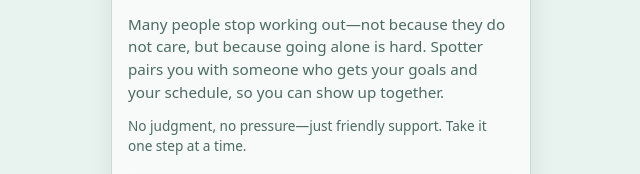
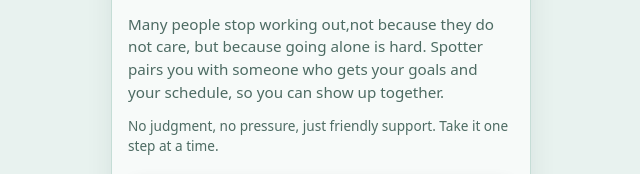
Before and after one commit to Brandon-Lawson1121/spotter-app, a plain HTML site: page index.html in a window 1280 px wide. Shown: the part 229-403 px from the top of the page, 319-959 px from the left. Drawn offline with Linux system fonts and the light colour scheme.

Commit message:
Update 2

```diff
--- a/index.html
+++ b/index.html
@@ -29,11 +29,11 @@
           <h1 id="welcome-heading" class="hero-title">Spotter</h1>
           <p class="hero-tagline">Find your fitness accountability partner</p>
           <p class="hero-support">
-            Many people stop working out—not because they do not care, but because going alone is hard.
+            Many people stop working out,not because they do not care, but because going alone is hard.
             Spotter pairs you with someone who gets your goals and your schedule, so you can show up together.
           </p>
           <p class="helper-text">
-            No judgment, no pressure—just friendly support. Take it one step at a time.
+            No judgment, no pressure, just friendly support. Take it one step at a time.
           </p>
           <button type="button" class="btn btn--primary btn--large" id="btn-get-started">
             Get Started
@@ -47,7 +47,7 @@
         <div class="screen__content">
           <h2 id="prefs-heading" class="screen-title">Tell us about you</h2>
           <p class="screen-lead">
-            We use this to suggest a partner who fits your rhythm—not to label you. Change anything anytime.
+            We use this to suggest a partner who fits your rhythmnot to label you. Change anything anytime.
           </p>
 
           <form class="prefs-form" id="prefs-form" novalidate>
```
